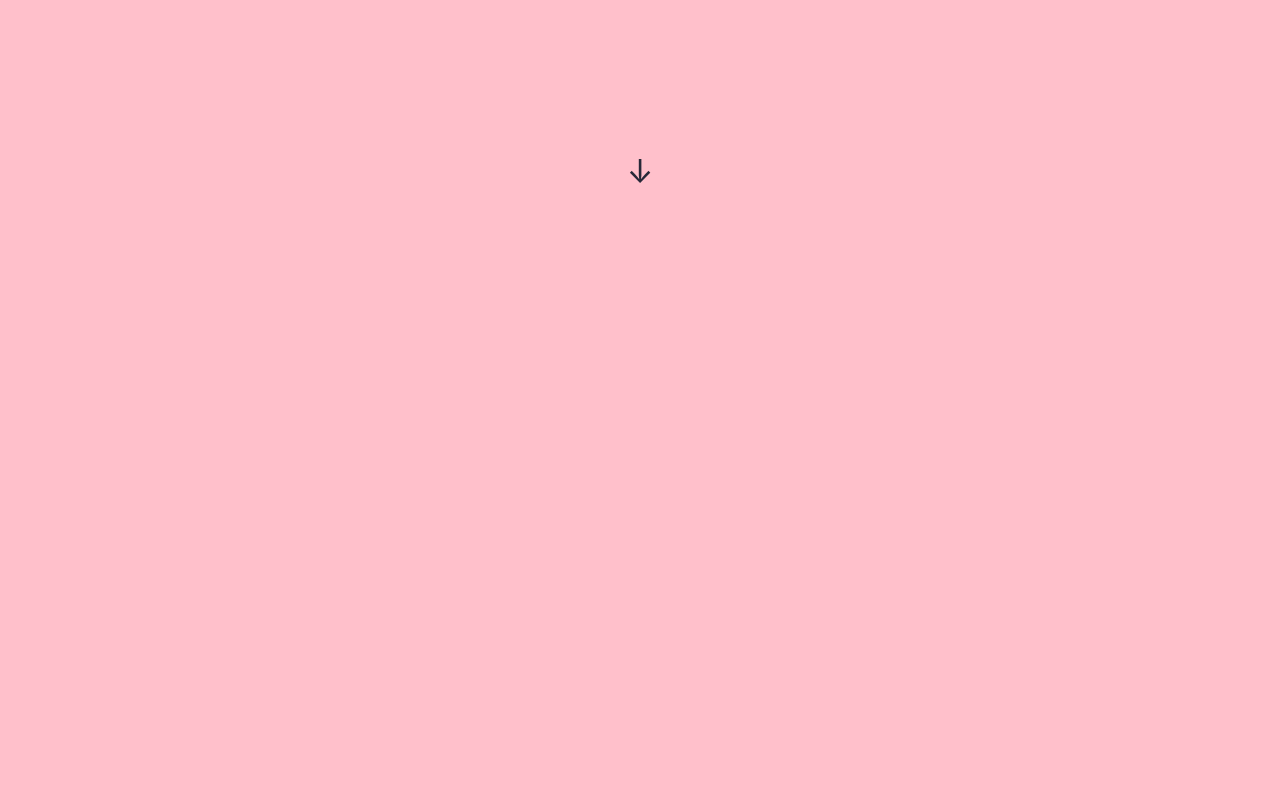
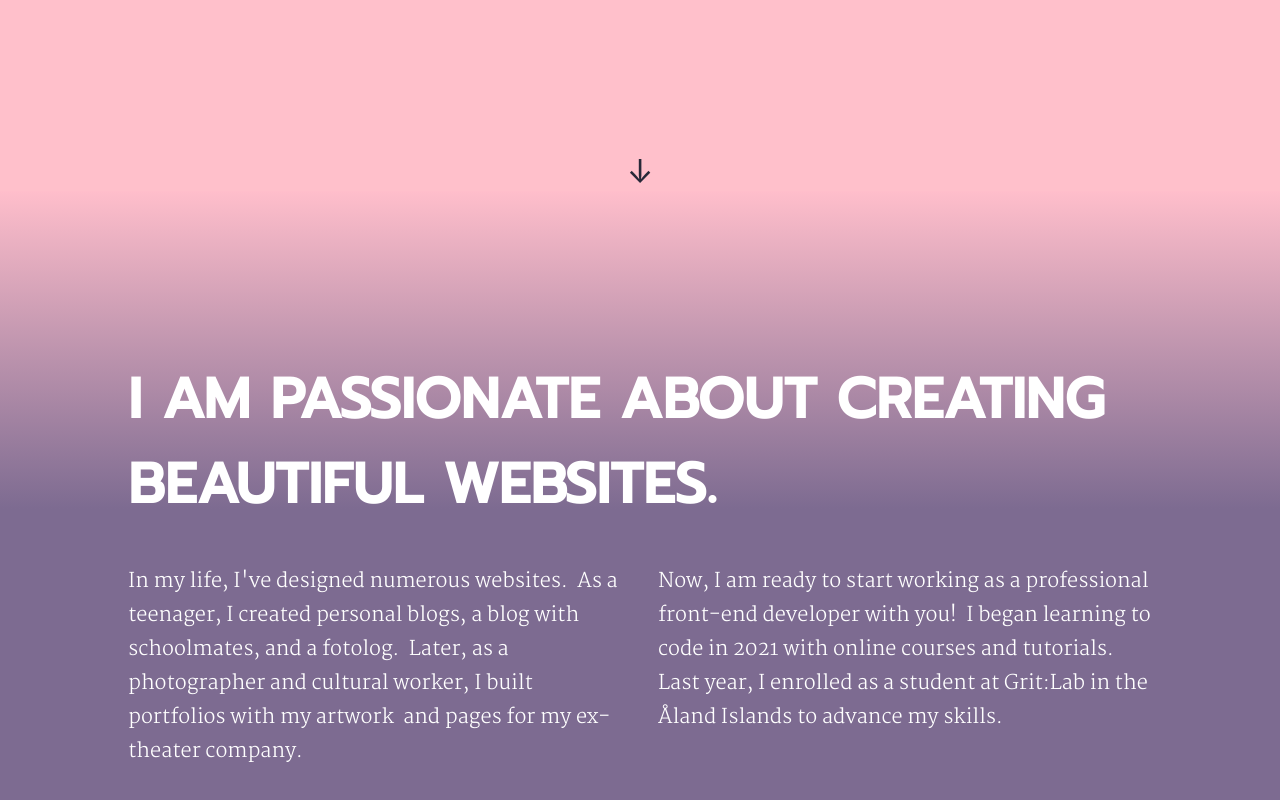
Before and after one commit to danilocangucu/my-website, a JavaScript app: page / in a window 1280 px wide. Shown: the part 544-1344 px from the top of the page. Before the commit the page ends 800 px from the top, so only its background shows below. Built offline with nearby package versions, Linux system fonts and the light colour scheme; grey boxes are pictures that could not be loaded; the HTML template or start-up script is replaced by a standard one.

Commit message:
section bio done

```diff
--- a/src/App.js
+++ b/src/App.js
@@ -1,23 +1,85 @@
 import './App.css';
 import Intro from './components/Intro'
+import page1 from  './components/page1.mov'
+import page2 from  './components/page2.mov'
 
 const animStr = () =>`fadeIn 1000ms ease-out ${1000 * (Math.random())}ms forwards`;
 
 const ArrowDown = () => {
   const arrowDown = document.getElementsByClassName('arrow-down')
   setTimeout(() => {
-    arrowDown[0].textContent = '↓'
     arrowDown[0].style.animation = animStr()
   }, 1500)
-  return <div className='arrow-down'></div>
+  return <div className='arrow-down'>↓</div>
 
 }
+
+const BioHeader = () => {
+  let text = "I am passionate about creating beautiful websites.".toUpperCase()
+  return (
+  <h1>{text}</h1>
+  )
+}
+
+const Paragraphs = () => {
+  let P1 = "In my life, I've designed numerous websites.\
+  As a teenager, I created personal blogs, a blog with schoolmates, and a fotolog.\
+  Later, as a photographer and cultural worker, I built portfolios with my artwork\
+  and pages for my ex-theater company."
+  let P2 = `Now, I am ready to start working as a professional front-end developer with you!\
+  I began learning to code in 2021 with online courses and tutorials.\
+  Last year, I enrolled as a student at Grit:Lab in the Åland Islands to advance my skills.`
+  return (
+  <div className='paragraphs'>
+    <Paragraph text={P1}/>
+    <Paragraph text={P2}/>
+  </div>
+  )
+}
+
+const Paragraph = ({ text }) => {
+  return (
+    <div className='paragraph'>
+      {text}
+    </div>
+  )
+}
+
+const PageVideos = () => {
+  return (
+    <div className='pages-videos'>
+      <div>
+      <video
+       className='page-video video1'
+       src={page1}
+       autoPlay muted loop playsInline type="video/mp4"/>
+      </div>
+      <span></span>
+      <div>
+      <video
+       className='page-video video2'
+       src={page2}
+       autoPlay muted loop playsInline type="video/mp4"/>
+      </div>
+
+    </div>
+  )
+}
+
+const Bio = () => (
+  <div className="bio-body">
+    <BioHeader />
+    <Paragraphs />
+    <PageVideos />
+  </div>
+)
 
 function App() {
   return (
     <div className="App">
       <Intro />
       <ArrowDown />
+      <Bio />
     </div>
   );
 }
```
Also changed, not shown: 2 other files (tests, documents, lock files or other folders).
